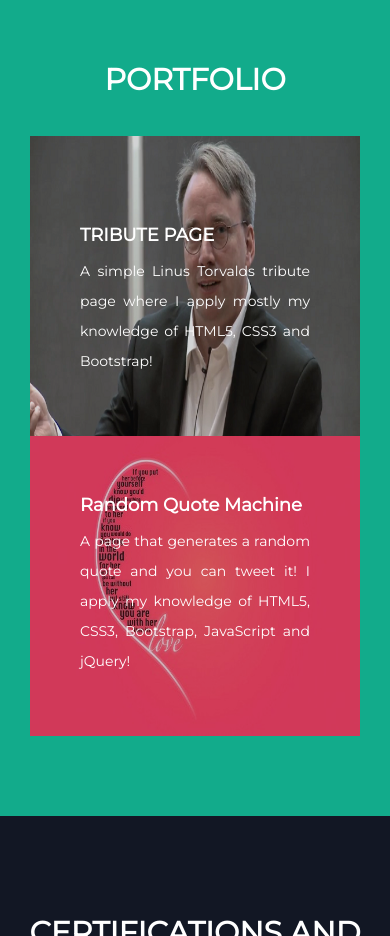
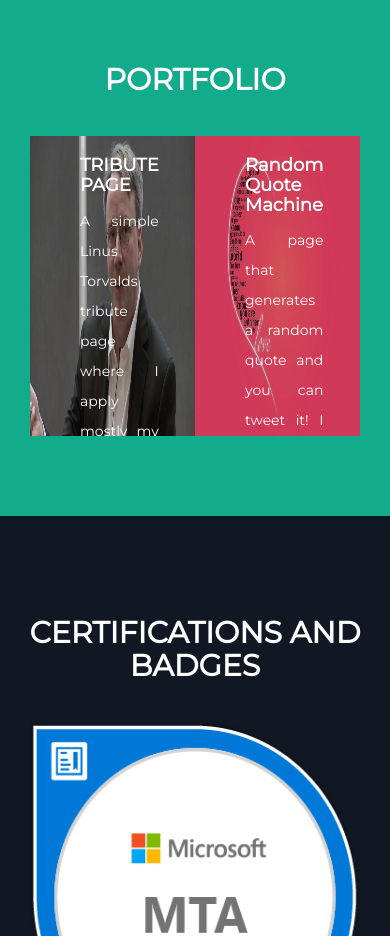
Before and after one commit to Diogo-P-Carvalho/Diogo-P-Carvalho.github.io, a plain HTML site: page MyPortfolio.html in a window 390 px wide. Shown: the part 2760-3696 px from the top of the page. Drawn offline with nearby package versions, Linux system fonts and the light colour scheme; some icons are missing.

Commit message:
Update MyPortfolio.html

```diff
--- a/MyPortfolio.html
+++ b/MyPortfolio.html
@@ -151,7 +151,7 @@
     <h2 class="space_margin"><strong>PORTFOLIO<strong></h2>
     <div class="container">
       <div class="row no_margins">
-        <div class="col-md-6 no_paddings text-left text-justify">
+        <div class="col-xs-6 no_paddings text-left text-justify">
           <a class="portfolio-item" href="Tribute Page/Tribute to Linus Torvalds.html" target="_blank">
             <span class="caption">
               <span class="caption-content">
@@ -162,7 +162,7 @@
             <img class="img-responsive portfolio_img" src="images/Linus_Torvalds.png" alt="Tribute Page Project">
           </a>
         </div>
-        <div class="col-md-6 no_paddings text-left text-justify">
+        <div class="col-xs-6 no_paddings text-left text-justify">
         <a class="portfolio-item" href="Random Quote Machine/random_quote_machine.html" target="_blank">
             <span class="caption">
               <span class="caption-content">
```
